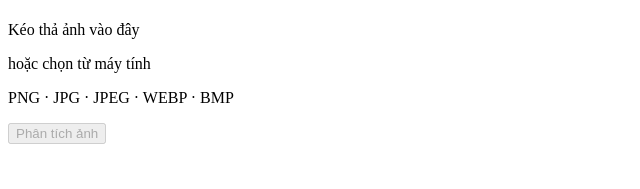
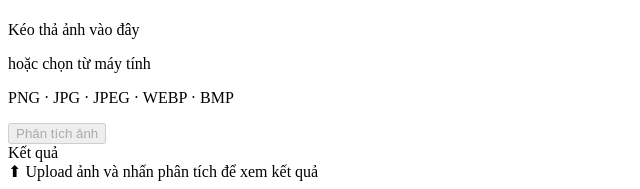
Before and after one commit to PhanAnh23593/BTL_TTNT, a Python web app: template templates/index.html in a window 1280 px wide. Shown: the part 1422-1611 px from the top of the page, without its empty margins (0-640 px from the left). Before the commit the page ends 1566 px from the top, so only its background shows below. Run offline with Jinja, Linux system fonts and the light colour scheme; the template is opened without the code that fills it, so the values that code supplies are empty.

Commit message:
chore(frontend): import prediction result containers

```diff
--- a/templates/index.html
+++ b/templates/index.html
@@ -59,5 +59,30 @@
       </div>
 
       <!-- Divider -->
+
+    <div class="divider"><span>Kết quả</span></div>
+
+      <!-- Result Section -->
+      <div class="result-section" id="resultSection">
+        <div class="result-placeholder" id="resultPlaceholder">
+          <span>⬆ Upload ảnh và nhấn phân tích để xem kết quả</span>
+        </div>
+
+        <div class="result-content" id="resultContent" style="display:none;">
+          <!-- Top Result -->
+          <div class="result-top">
+            <div class="result-class-icon" id="resultIcon">🌿</div>
+            <div class="result-info">
+              <p class="result-label">Kết quả nhận diện</p>
+              <h2 class="result-class" id="resultClass">--</h2>
+            </div>
+            <div class="result-confidence-badge" id="confidenceBadge">0%</div>
+          </div>
+
+          <!-- All probabilities -->
+          <div class="prob-list" id="probList"></div>
+        </div>
+      </div>
+    </main>
 </body>
 </html>
```
